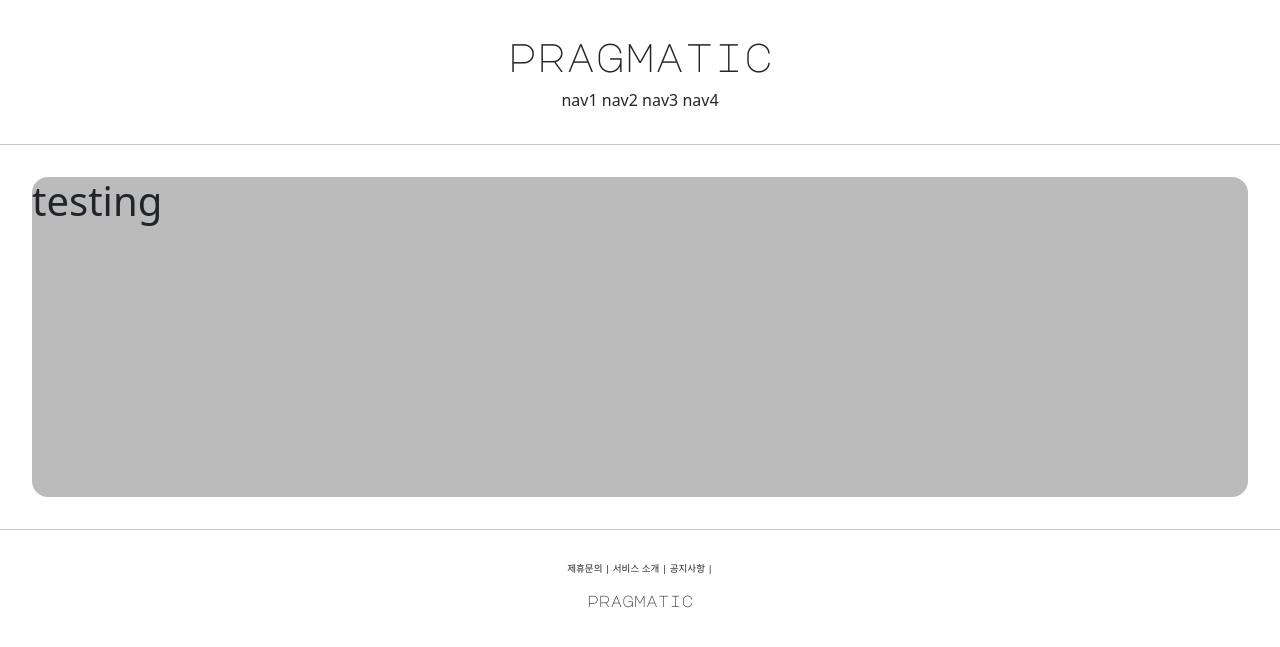
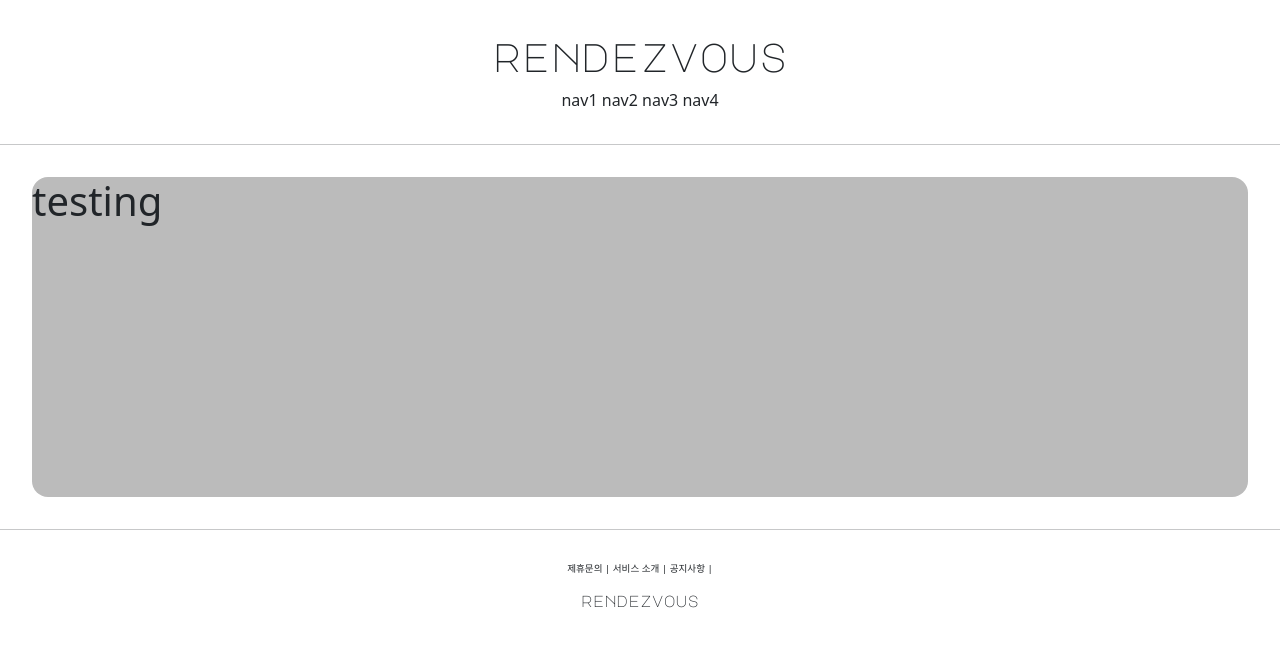
Before and after one commit to esunn0412/rendezvous, a Django app: page /account/hello_world/ in a window 1280 px wide. Shown: the top 647 px of the page. Run offline with Django 5.2, Linux system fonts and the light colour scheme.

Commit message:
establish name

```diff
--- a/templates/footer.html
+++ b/templates/footer.html
@@ -5,6 +5,6 @@
         <span>공지사항</span> |
     </div>
     <div style="font-family: 'Major Mono Display', serif; margin-top: 1rem">
-        <h6>pragmatic</h6>
+        <h6>rendezvous</h6>
     </div>
 </div>
--- a/templates/header.html
+++ b/templates/header.html
@@ -1,6 +1,6 @@
 <div style="text-align:center; margin: 2rem 0;">
     <div>
-        <h1 style="font-family: 'Major Mono Display', serif; ">pragmatic</h1>
+        <h1 style="font-family: 'Major Mono Display', serif; ">rendezvous</h1>
     </div>
     <div>
         <span>nav1</span>
```
